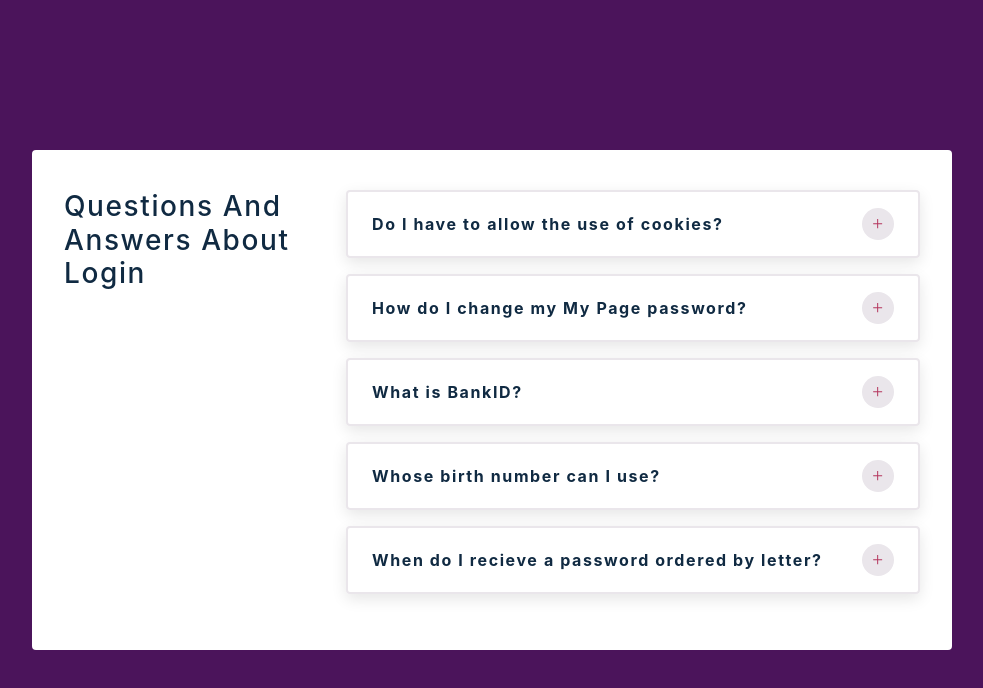
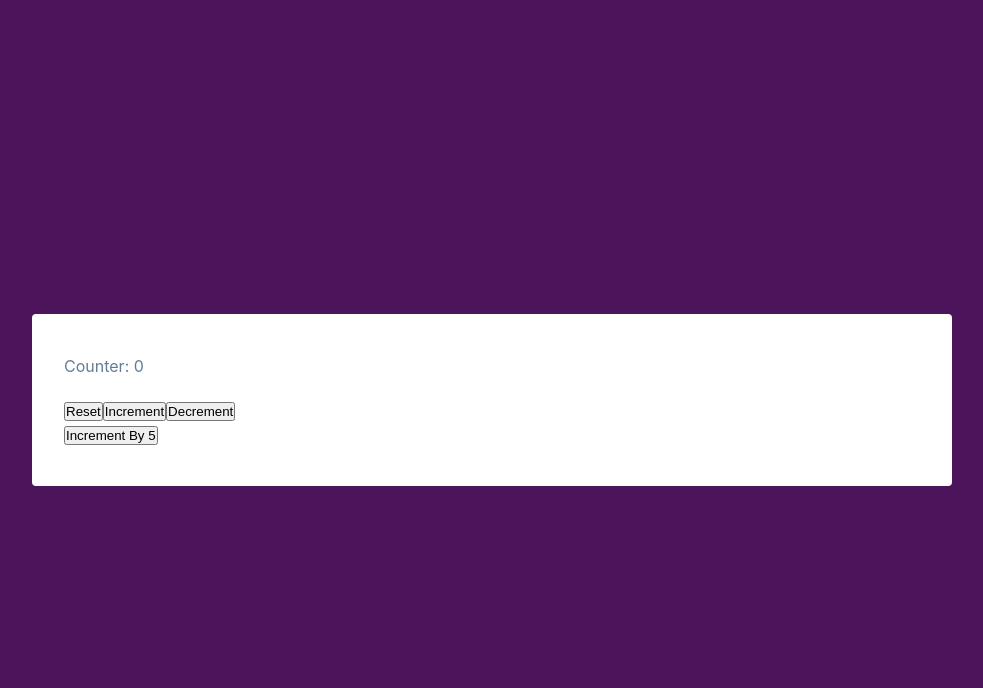
Before and after one commit to bdushimi/react-level-up, a React (Create React App) app in the folder project/: page / in a window 1280 px wide. Shown: the top 688 px of the page, without its empty margins (148-1131 px from the left). Built offline with nearby package versions, Linux system fonts and the light colour scheme.

Commit message:
Solves bugs in COunter.js

```diff
--- a/project/src/App.js
+++ b/project/src/App.js
@@ -1,19 +1,21 @@
 import React, { useState } from 'react';
 import data from './data';
 import SingleQuestion from './Question';
+import Counter from './Counter';
 function App() {
 
   const [questions, setQuestions] = useState(data)
   return <main>
     <div class="container">
-      <h3>Questions and answers about login</h3>
+      {/* <h3>Questions and answers about login</h3>
       <section class="info">
         {
           questions.map((question) => {
             return <SingleQuestion key={question.id} {...question} />
           })
         }
-      </section>
+      </section> */}
+      <Counter />
     </div>
   </main>
 }
--- /dev/null
+++ b/project/src/Counter.js
@@ -0,0 +1,24 @@
+import React from "react";
+
+const Counter = () => {
+    const initialNum = 0;
+    const [num, setNum] = React.useState(initialNum);
+
+    const IncrementByFive = () => {
+        for (let i = 0; i < 5; i++) {
+            setNum((prevNum) => prevNum += 1);
+        }
+    };
+
+    return (
+        <div>
+            <p>Counter: {num}</p>
+            <button onClick={() => setNum(initialNum)}>Reset</button>
+            <button onClick={() => setNum(num + 1)}>Increment</button>
+            <button onClick={() => setNum(num - 1)}>Decrement</button>
+            <button onClick={IncrementByFive}>Increment By 5</button>
+        </div>
+    );
+}
+
+export default Counter;
```
